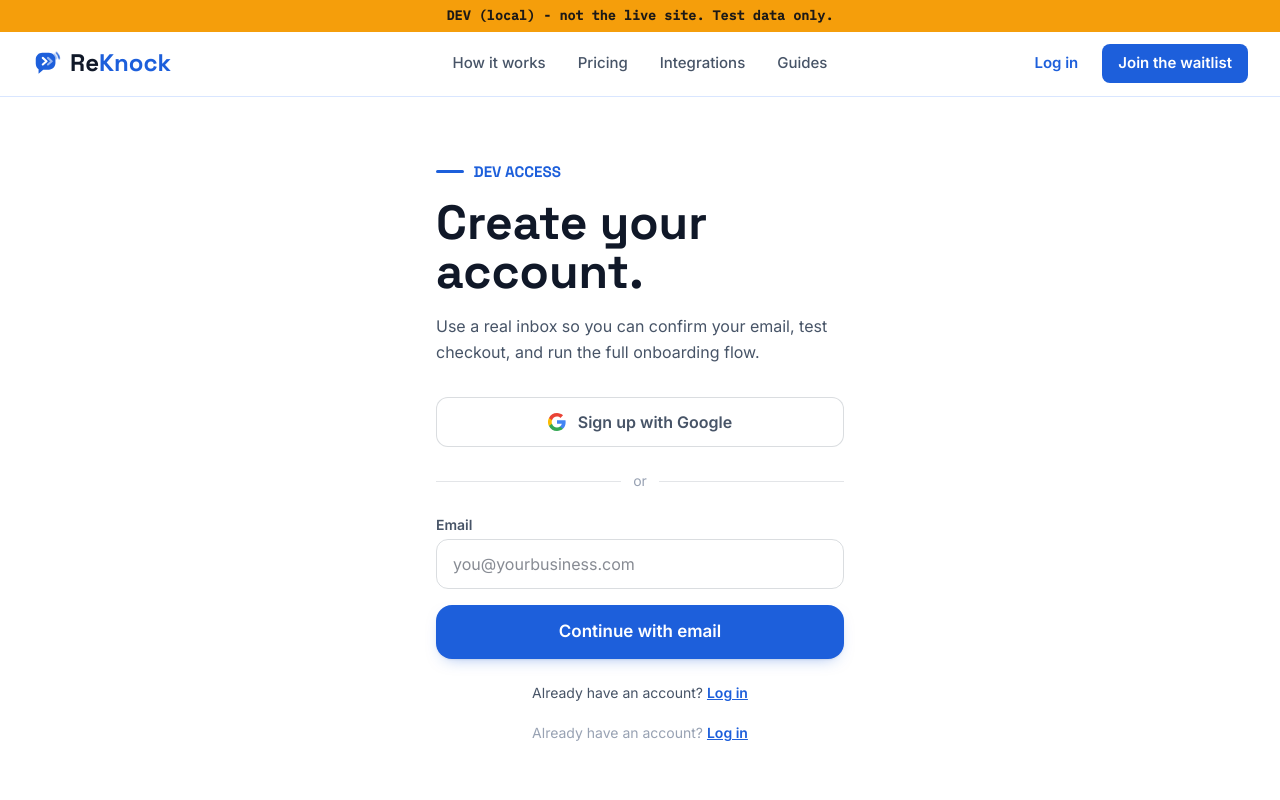
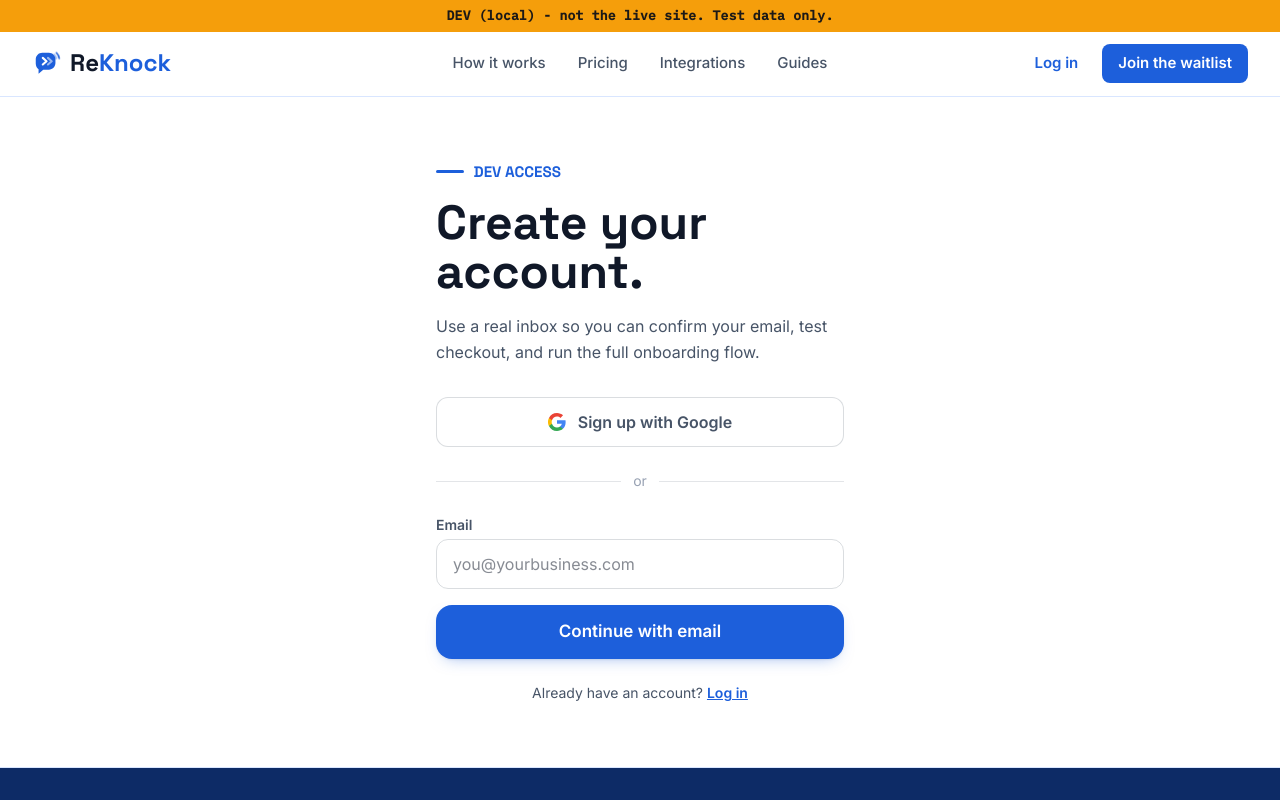
Before and after one commit to samg123456789/ReKnock, a Next.js app: page /signup in a window 1280 px wide. Shown: the top 800 px of the page. Built offline with nearby package versions, Linux system fonts and the light colour scheme.

Commit message:
Remove duplicate signup login link

```diff
--- a/app/signup/page.tsx
+++ b/app/signup/page.tsx
@@ -16,9 +16,6 @@ export default function Signup() {
           Use a real inbox so you can confirm your email, test checkout, and run the full onboarding flow.
         </p>
         <SignupForm testMode />
-        <p className="mt-5 text-center text-sm text-mist">
-          Already have an account? <a href="/login" className="font-semibold text-blue underline">Log in</a>
-        </p>
       </main>
     );
   }
```
